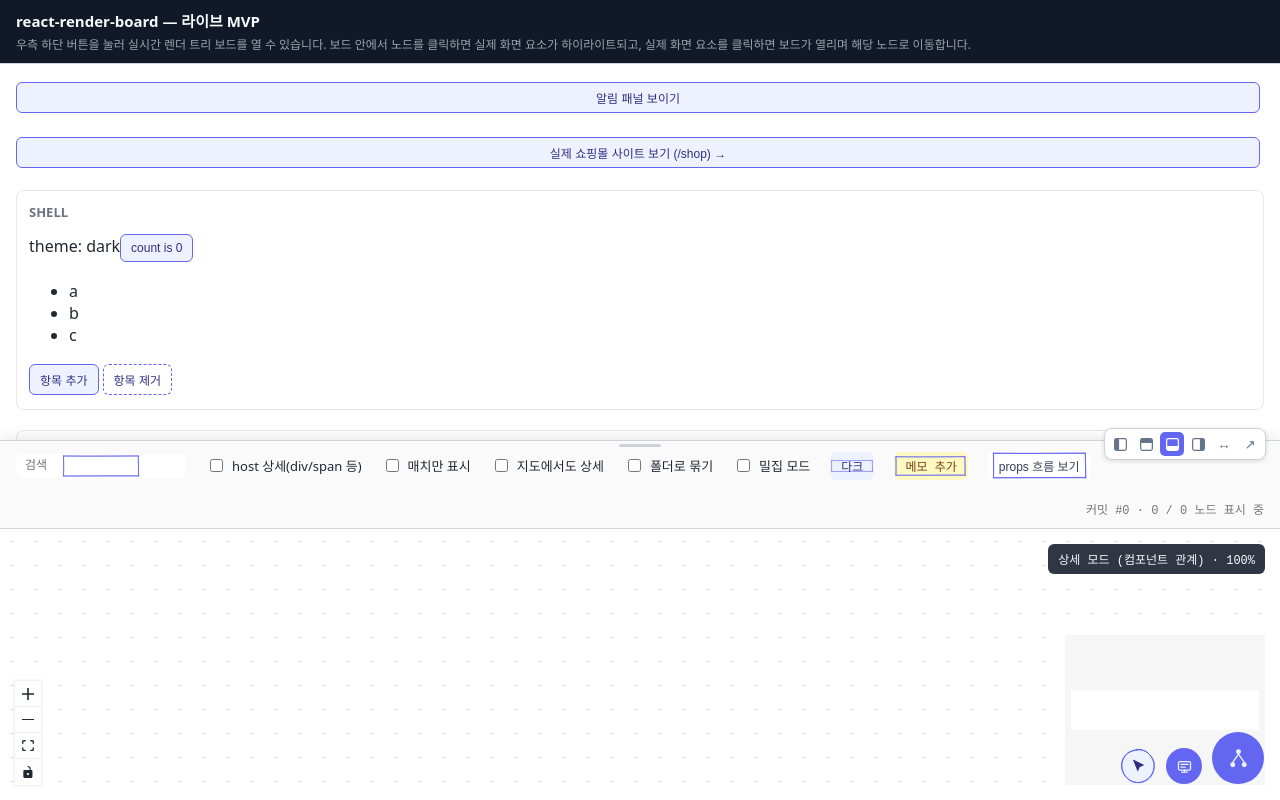
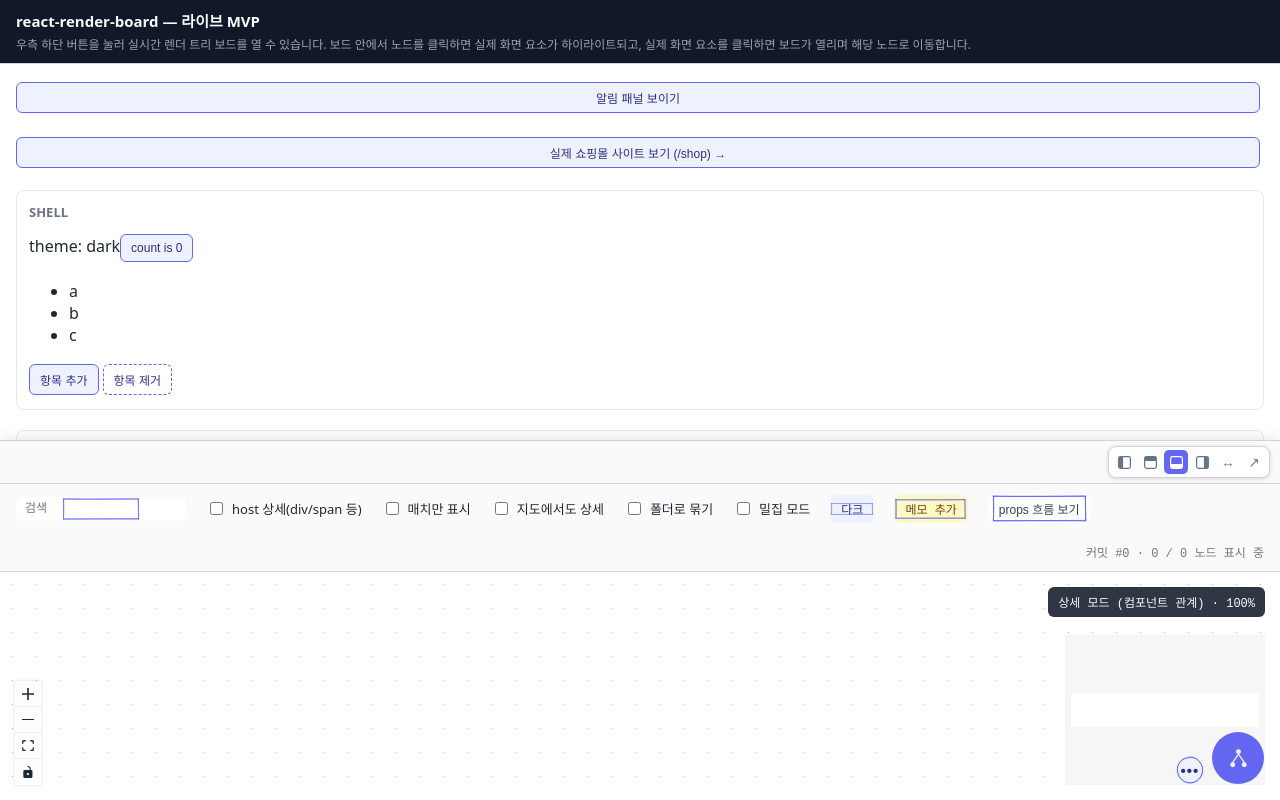
Before and after one commit to yoonjaehong26/react-render-board, a React (Vite) app: page / in a window 1280 px wide. Both pictures are taken after a click on the button "render-board". Built offline with nearby package versions, Linux system fonts and the light colour scheme; what bippy would draw is missing.

Commit message:
fix: separate panel controls and compact fab tools

```diff
--- a/src/visualization/BoardOverlay.tsx
+++ b/src/visualization/BoardOverlay.tsx
@@ -122,6 +122,7 @@ export function BoardOverlay({ store, interactionStore, layoutTarget = null }: B
   const floatingButtonDragRef = useRef<FloatingButtonDrag | null>(null);
   const floatingButtonDidDragRef = useRef(false);
   const [draggingFloatingButton, setDraggingFloatingButton] = useState(false);
+  const [floatingToolsOpen, setFloatingToolsOpen] = useState(false);
 
   useEffect(() => {
     const updateViewport = () => setViewport({ width: window.innerWidth, height: window.innerHeight });
@@ -362,6 +363,7 @@ export function BoardOverlay({ store, interactionStore, layoutTarget = null }: B
       ) : (
         <>
           <div className="board-panel__resize" onPointerDown={onResizePointerDown} role="separator" aria-orientation={layout.dock === 'bottom' || layout.dock === 'top' ? 'horizontal' : 'vertical'} aria-label="패널 크기 조절 (드래그)" />
+          <div className="board-panel__chrome">
             <div className="board-panel__dock" role="group" aria-label="패널 위치">
               {(['left', 'top', 'bottom', 'right'] as const).map((d) => {
                 const label = d === 'bottom' ? '하단 도킹' : d === 'top' ? '상단 도킹' : d === 'left' ? '왼쪽 사이드바' : '오른쪽 사이드바';
@@ -370,6 +372,7 @@ export function BoardOverlay({ store, interactionStore, layoutTarget = null }: B
               {layoutTarget && <button type="button" className={`board-panel__dock-btn${layout.mode === 'reserve-space' ? ' board-panel__dock-btn--active' : ''}`} aria-pressed={layout.mode === 'reserve-space'} aria-label="대상 앱 공간 확보" title="대상 앱 공간 확보" onClick={() => setMode(layout.mode === 'reserve-space' ? 'overlay' : 'reserve-space')}>↔</button>}
               {!pipWindow && 'documentPictureInPicture' in window && <button type="button" className="board-panel__dock-btn" aria-label="별도 항상 위 창으로 분리" title="별도 항상 위 창으로 분리" onClick={openPictureInPicture}>↗</button>}
               {pipWindow && <button type="button" className="board-panel__dock-btn" aria-label="도킹 패널로 돌아가기" title="도킹 패널로 돌아가기" onClick={closePictureInPicture}>↙</button>}
+            </div>
           </div>
           <Canvas store={store} interactionStore={resolvedInteractionStore} />
         </>
@@ -380,7 +383,7 @@ export function BoardOverlay({ store, interactionStore, layoutTarget = null }: B
   return (
     <>
       {/* 원형 플로팅 버튼(ADR-0037, TanStack Query Devtools 패턴): 큰 메인 FAB = 보드 열고 닫기,
-          바로 옆 작은 위성 = 요소 선택(픽) 모드 토글. 호스트 앱 위 크롬(O(1) 레이어, ADR-0030
+          보조 기능은 작은 도구 메뉴에 접는다. 호스트 앱 위 크롬(O(1) 레이어, ADR-0030
           성능 분석)이라 볼펜 세기 rough 원 테두리(CHROME_CIRCLE)를 입히고, 보드 내부 다크모드와
           무관한 호스트-앱 크롬이므로 항상 라이트 변형을 쓴다. 메인 FAB의 "rb"는 render-board
           워드마크를 원형에 맞춘 모노그램이라 손글씨체로 액센트한다(ADR-0030).
@@ -395,6 +398,23 @@ export function BoardOverlay({ store, interactionStore, layoutTarget = null }: B
         onPointerUp={finishFloatingButtonDrag}
         onPointerCancel={finishFloatingButtonDrag}
       >
+        <div className="board-fab__tools">
+          <button
+            type="button"
+            className="board-fab board-fab--tools rrb-rough-chrome"
+            style={{ backgroundImage: CHROME_CIRCLE.light }}
+            onClick={(event) => {
+              if (ignoreClickAfterFloatingButtonDrag(event)) return;
+              setFloatingToolsOpen((open) => !open);
+            }}
+            aria-expanded={floatingToolsOpen}
+            aria-label="render-board 도구"
+            title="render-board 도구"
+          >
+            •••
+          </button>
+          {floatingToolsOpen && (
+            <div className="board-fab__tools-menu" role="menu" aria-label="render-board 도구">
               <button
                 type="button"
                 className={`board-fab board-fab--pick rrb-rough-chrome${pickModeActive ? ' board-fab--pick-active' : ''}`}
@@ -402,20 +422,14 @@ export function BoardOverlay({ store, interactionStore, layoutTarget = null }: B
                 onClick={(event) => {
                   if (ignoreClickAfterFloatingButtonDrag(event)) return;
                   resolvedInteractionStore.setPickMode(!pickModeActive);
+                  setFloatingToolsOpen(false);
                 }}
                 aria-pressed={pickModeActive}
                 aria-label={pickModeActive ? '요소 선택 중 (취소)' : '요소 선택'}
                 title="요소 선택 — Alt(⌥)+클릭으로도 됩니다"
               >
-          {/* 마우스 포인터 아이콘 — "이 상태에서 화면 요소를 골라잡는다"는 신호(ADR-0037) */}
                 <svg className="board-fab__icon" viewBox="0 0 24 24" aria-hidden="true">
-            <path
-              d="M5 3l6 15 2.2-5.6L19 10 5 3z"
-              fill="currentColor"
-              stroke="currentColor"
-              strokeWidth="1.2"
-              strokeLinejoin="round"
-            />
+                  <path d="M5 3l6 15 2.2-5.6L19 10 5 3z" fill="currentColor" stroke="currentColor" strokeWidth="1.2" strokeLinejoin="round" />
                 </svg>
               </button>
               <button
@@ -425,6 +439,7 @@ export function BoardOverlay({ store, interactionStore, layoutTarget = null }: B
                 onClick={(event) => {
                   if (ignoreClickAfterFloatingButtonDrag(event)) return;
                   commitBillboardPreference({ ...billboardPreferenceRef.current, visible: !billboardPreferenceRef.current.visible });
+                  setFloatingToolsOpen(false);
                 }}
                 aria-pressed={billboardPreference.visible}
                 aria-label={billboardPreference.visible ? '전광판 끄기' : '전광판 켜기'}
@@ -435,6 +450,9 @@ export function BoardOverlay({ store, interactionStore, layoutTarget = null }: B
                   <path d="M8 20h8M12 17v3M7 9h10M7 13h6" fill="none" stroke="currentColor" strokeWidth="1.8" strokeLinecap="round" />
                 </svg>
               </button>
+            </div>
+          )}
+        </div>
         <button
           type="button"
           className={`board-fab board-fab--main rrb-rough-chrome${boardOpen ? ' board-fab--open' : ''}`}
--- a/src/visualization/flow.css
+++ b/src/visualization/flow.css
@@ -773,7 +773,7 @@ body.rrb-dark-mode .component-node--highlighted::after {
   z-index: 2147483000;
   display: flex;
   align-items: flex-end; /* 작은 위성이 큰 메인 FAB 바닥에 정렬 */
-  gap: 10px;
+  gap: 8px;
   touch-action: none; /* 실제 모바일에서 버튼을 끌 때 페이지 스크롤로 새지 않는다. */
 }
 
@@ -881,6 +881,37 @@ body.rrb-dark-mode .component-node--highlighted::after {
 .board-fab--billboard {
   width: 36px;
   height: 36px;
+}
+
+/* 기본 상태에서 보조 기능은 28px 도구 버튼 하나에 접어, 3개 원형 FAB가 넓게 가로로
+   퍼지는 것을 막는다. 열렸을 때만 위쪽으로 2개를 세로로 내보내 화면 모서리의 폭은 유지한다. */
+.board-fab__tools {
+  position: relative;
+  display: flex;
+  align-items: flex-end;
+}
+
+.board-fab--tools {
+  width: 28px;
+  height: 28px;
+  font-size: 15px;
+  font-weight: 800;
+  letter-spacing: 1px;
+  line-height: 1;
+}
+
+.board-fab__tools-menu {
+  position: absolute;
+  right: -4px;
+  bottom: calc(100% + 8px);
+  display: flex;
+  flex-direction: column;
+  gap: 6px;
+  padding: 4px;
+  border: 1px solid #cbd5e1;
+  border-radius: 20px;
+  background: rgba(255, 255, 255, 0.96);
+  box-shadow: 0 4px 14px rgba(15, 23, 42, 0.18);
 }
 
 .board-fab__icon {
@@ -1146,10 +1177,6 @@ body.rrb-pick-mode {
 .board-panel--detached .board-panel__resize {
   display: none;
 }
-.board-panel--detached .board-panel__dock {
-  top: 12px;
-  right: 14px;
-}
 
 /* 선택한 실제 요소를 계속 볼 수 없는 넓은 대상일 때만 쓰는 최소 레일. 캔버스를 숨겨
    React Flow가 작은 viewport로 재측정/fitView하는 부작용도 피한다. */
@@ -1252,11 +1279,21 @@ body.rrb-pick-mode {
   left: 3px;
 }
 
-/* 도킹 위치 전환 컨트롤 — 안쪽 가장자리 중앙에 절반쯤 걸치게 얹는 작은 알약. 리사이즈 핸들과
-   별도 요소(더 높은 z-index)라 클릭이 리사이즈로 새지 않는다. */
+/* 도킹 위치 전환 컨트롤은 툴바와 겹치지 않는 자체 크롬 바로 분리한다. 어떤 도킹 방향에서도
+   검색·필터의 첫 행이 가려지지 않고, 리사이즈 핸들과도 독립적이다. */
+.board-panel__chrome {
+  position: relative;
+  z-index: 5;
+  display: flex;
+  flex: 0 0 42px;
+  align-items: center;
+  justify-content: flex-end;
+  padding: 5px 10px;
+  border-bottom: 1px solid #d0d3da;
+  background: #fafafa;
+  box-sizing: border-box;
+}
 .board-panel__dock {
-  position: absolute;
-  z-index: 5;
   display: flex;
   gap: 2px;
   padding: 3px;
@@ -1266,24 +1303,6 @@ body.rrb-pick-mode {
   box-shadow: 0 1px 5px rgba(0, 0, 0, 0.14);
 }
 
-/* 도킹 컨트롤은 안쪽 가장자리의 "상단 모서리"에 둔다(ADR-0040, 가운데는 툴바/내용과 겹쳐 별로).
-   하단 도킹이면 위쪽 가장자리의 오른쪽 끝, 좌/우 사이드바면 안쪽 세로 가장자리의 위쪽 끝. */
-.board-panel--bottom .board-panel__dock {
-  top: -13px;
-  right: 14px;
-}
-.board-panel--top .board-panel__dock {
-  bottom: -13px;
-  right: 14px;
-}
-.board-panel--left .board-panel__dock {
-  top: 12px;
-  right: -13px;
-}
-.board-panel--right .board-panel__dock {
-  top: 12px;
-  left: -13px;
-}
 
 .board-panel__dock-btn {
   display: inline-flex;
@@ -1468,6 +1487,11 @@ body.rrb-dark-mode .board-panel__resize::after {
   background: #475569;
 }
 
+body.rrb-dark-mode .board-fab__tools-menu {
+  border-color: #403f39;
+  background: rgba(30, 30, 28, 0.97);
+}
+
 body.rrb-dark-mode .toolbar__sticky-add {
   background: #422006;
   border-color: #a16207;
@@ -1642,16 +1666,8 @@ body.rrb-dark-mode .board-panel .toolbar__search {
   background-image: var(--rrb-chrome-border-dark);
 }
 
-/* 도킹 컨트롤(ADR-0040)이 좌/우 도킹에서 툴바 첫·끝 아이템(host 체크박스 / 커밋 카운트)을 가리는
-   걸 막는다(사용자 리포트) — 컨트롤이 있는 쪽에 그 폭만큼 패딩을 줘 겹치지 않게 한다. 하단
-   도킹은 컨트롤이 툴바 위(디바이더)라 안 겹쳐 손대지 않는다. 버튼 텍스트는 nowrap으로 한 줄
-   유지해 손그림 테두리(background-size:100% 100%)와 어긋나지 않게 한다(스타일 깨짐 방지). */
-.board-panel--right .toolbar {
-  padding-left: 84px;
-}
-.board-panel--left .toolbar {
-  padding-right: 84px;
-}
+/* 버튼 텍스트는 nowrap으로 한 줄 유지해 손그림 테두리(background-size:100% 100%)와
+   어긋나지 않게 한다(스타일 깨짐 방지). */
 .board-panel .toolbar button {
   white-space: nowrap;
 }
@@ -2148,6 +2164,7 @@ body.rrb-dark-mode .toolbar__afterglow-pause--on {
 .react-flow.dark .component-node--palette-7 { background-color: #d6b36a1c; }
 
 body.rrb-dark-mode .toolbar,
+body.rrb-dark-mode .board-panel__chrome,
 body.rrb-dark-mode .board-panel__dock,
 body.rrb-dark-mode .context-menu,
 body.rrb-dark-mode .toolbar__menu,
```
Also changed, not shown: 3 other files (tests, documents, lock files or other folders). Lines whose indentation alone changed are shown as unchanged.
